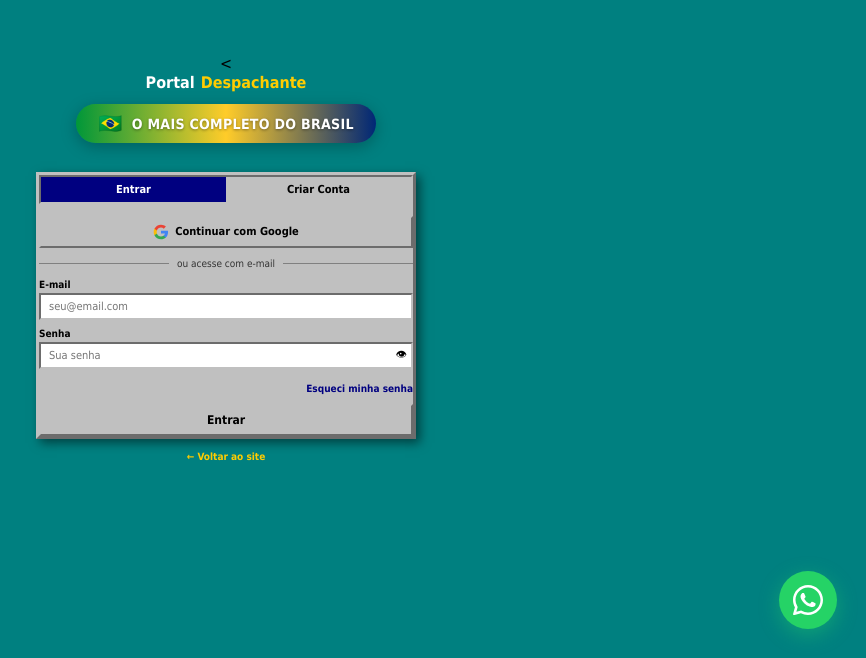
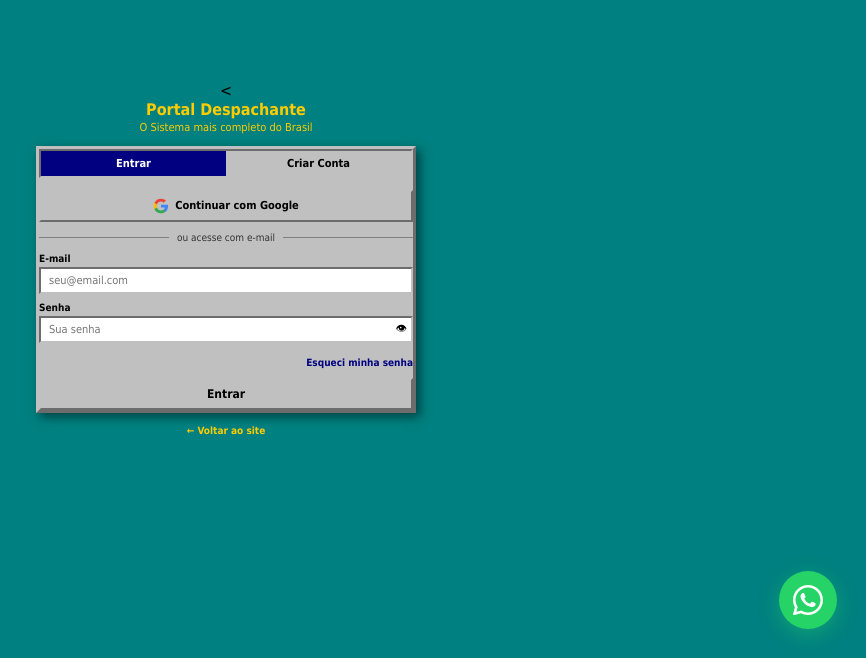
Before and after one commit to Pixulin25/portaldespachante, a website: page login.html in a window 1280 px wide. Shown: the part 142-800 px from the top of the page, without its empty margins (414-1280 px from the left). Drawn offline with nearby package versions, Linux system fonts and the light colour scheme.

Commit message:
Update login.html

```diff
--- a/login.html
+++ b/login.html
@@ -83,11 +83,11 @@
   @media(max-width:480px){ .two-col{ grid-template-columns:1fr; } }
 </style></head>
 <body>
-<a href="index.html" class="top-logo">Portal<span>Despachante</span></a>
-  <div style="display:flex;align-items:center;gap:.6rem;background:linear-gradient(90deg,#009739,#FFCC29,#002776);padding:.5rem 1.4rem;border-radius:100px;margin-bottom:1.8rem;box-shadow:0 4px 16px rgba(0,0,0,0.25)">
-    <span style="font-size:1.2rem">🇧🇷</span>
-    <span style="color:#fff;font-weight:800;font-size:.88rem;letter-spacing:.02em;text-shadow:0 1px 3px rgba(0,0,0,0.4)">O MAIS COMPLETO DO BRASIL</span>
-  </div>
+  <a href="index.html" class="top-logo" style="flex-direction:column;gap:2px">
+    <span>Portal Despachante</span>
+    <span style="font-size:11px;color:#FFCC00;font-weight:normal">O Sistema mais completo do Brasil</span>
+  </a>
+
 
   <div class="card">
     <div class="tabs">
```
